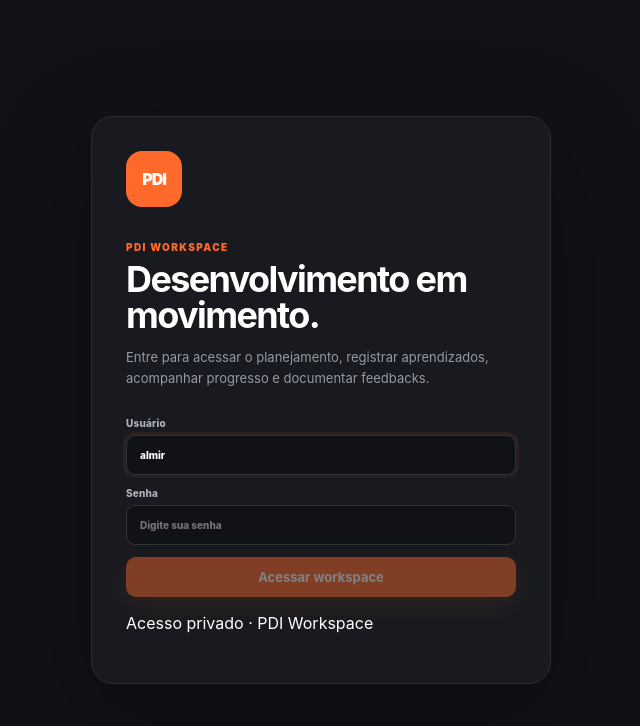
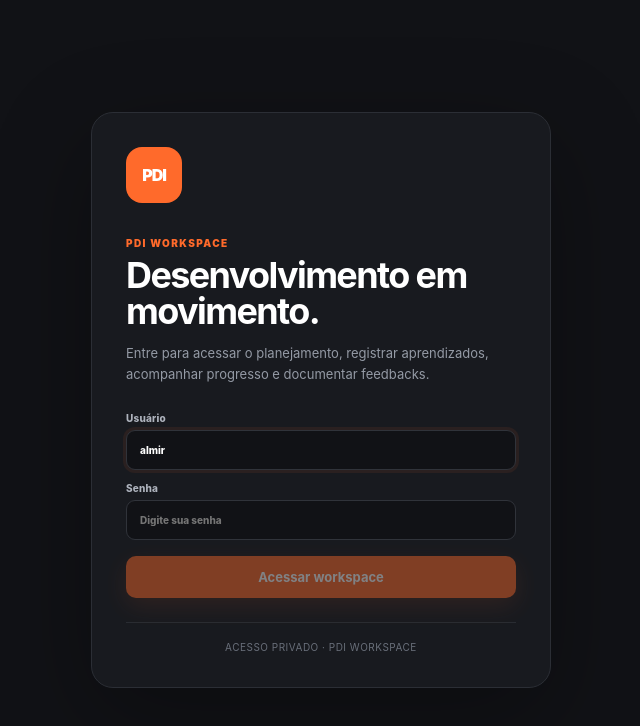
Before and after one commit to almirneto-bit/pdi-workspace-almir, a Next.js app: page /login in a window 1280 px wide. Shown: the top 726 px of the page, without its empty margins (319-959 px from the left). Built offline with nearby package versions, Linux system fonts and the light colour scheme.

Commit message:
style: add login and Supabase sync states

```diff
--- a/app/globals.css
+++ b/app/globals.css
@@ -161,3 +161,65 @@ input[type="range"] { accent-color: var(--accent); padding: 0; border: 0; box-sh
   .two-columns { grid-template-columns: 1fr; }
   .modal-backdrop { padding: 8px; }
 }
+
+
+.status-dot.error {
+  background: #ef4444;
+  box-shadow: 0 0 0 4px rgba(239,68,68,.1);
+}
+
+.sync-alert {
+  display: grid;
+  gap: 4px;
+  margin-bottom: 16px;
+  padding: 13px 16px;
+  border: 1px solid #f1c5c1;
+  background: #fff4f2;
+  color: #8f332b;
+  border-radius: 12px;
+  font-size: 12px;
+}
+
+.sync-alert strong { font-size: 12px; }
+.sync-alert span { color: #9f5b55; }
+
+.loading-state {
+  min-height: 360px;
+  display: grid;
+  place-content: center;
+  justify-items: center;
+  gap: 12px;
+  color: var(--muted);
+}
+
+.loading-state p { margin: 0; font-size: 12px; }
+
+.loading-dot {
+  width: 22px;
+  height: 22px;
+  border-radius: 50%;
+  border: 3px solid #e4e6ea;
+  border-top-color: var(--accent);
+  animation: pdi-spin .8s linear infinite;
+}
+
+@keyframes pdi-spin {
+  to { transform: rotate(360deg); }
+}
+
+.login-submit {
+  width: 100%;
+  margin-top: 4px;
+  padding: 13px 18px;
+}
+
+.login-footnote {
+  margin: 24px 0 0;
+  padding-top: 18px;
+  border-top: 1px solid #292c32;
+  color: #696f7a;
+  text-align: center;
+  font-size: 10px;
+  letter-spacing: .05em;
+  text-transform: uppercase;
+}
```
